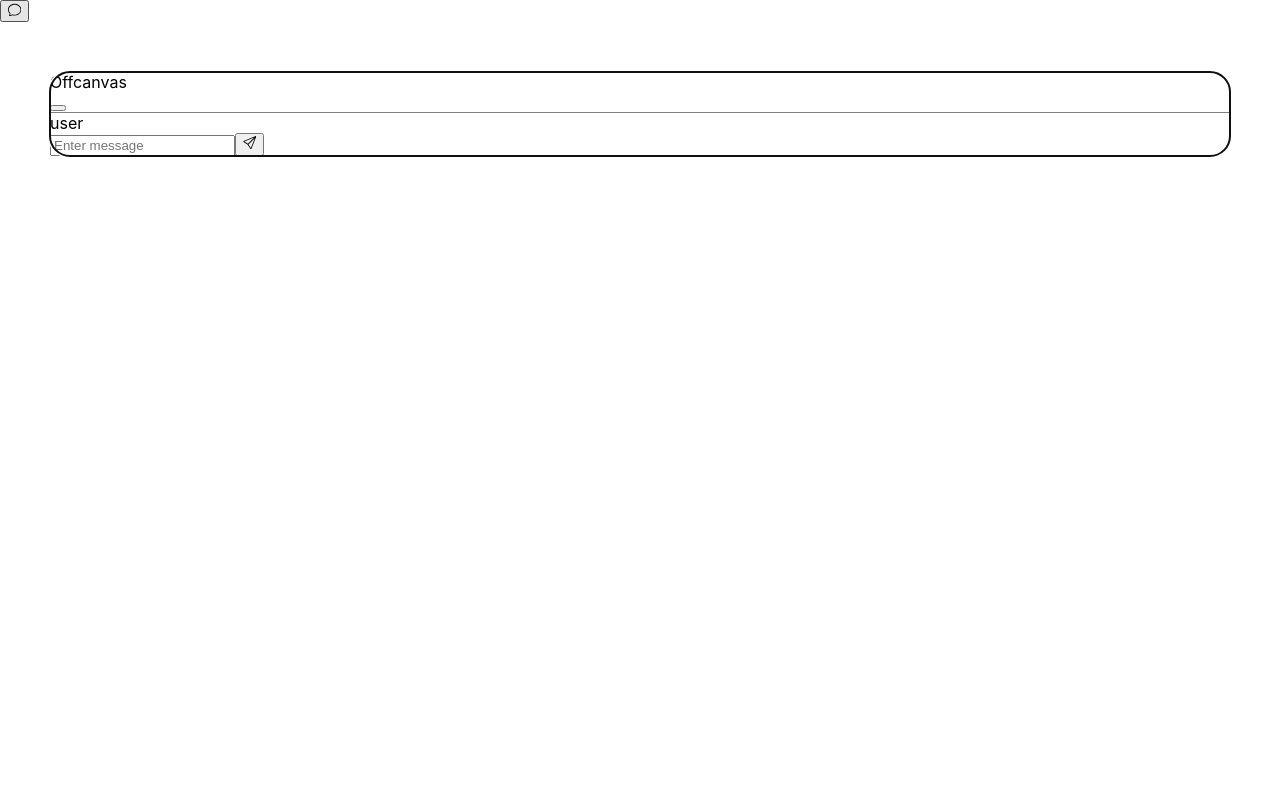
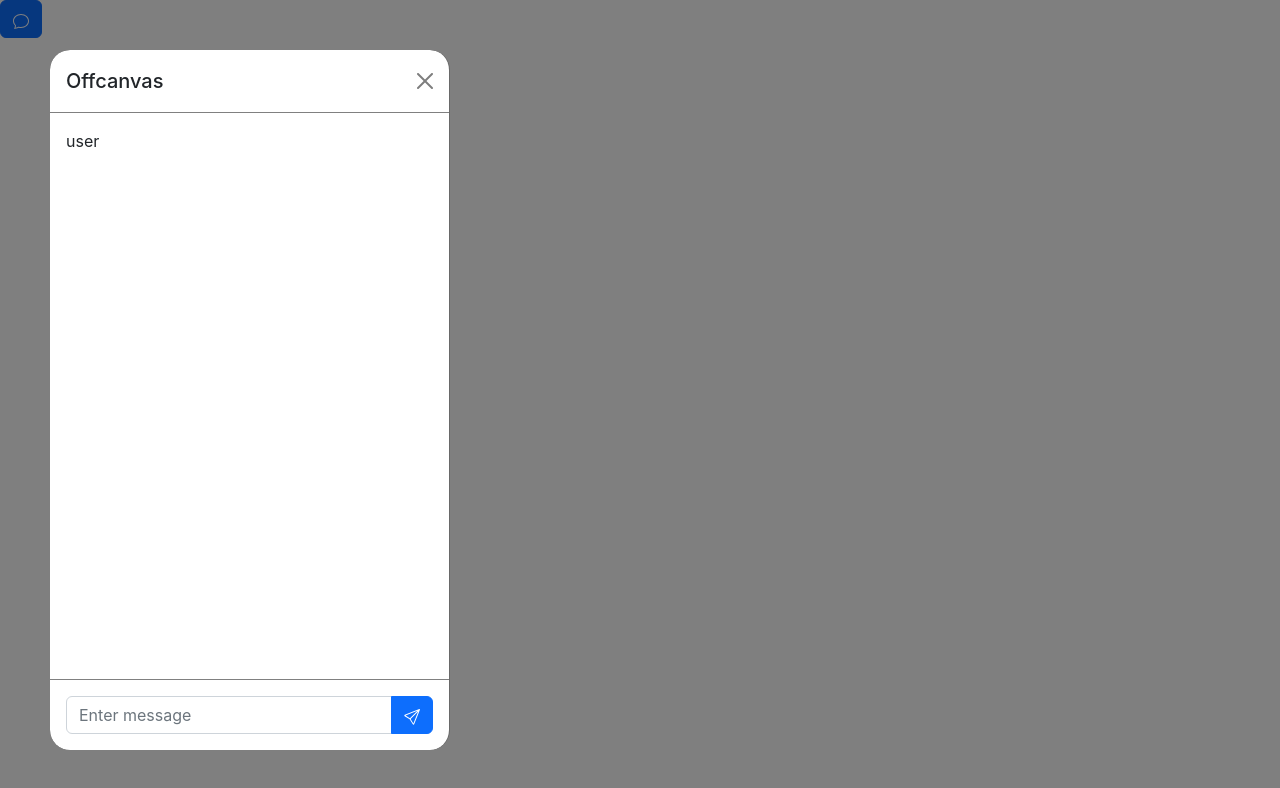
Before and after one commit to cairnswm/cairnsgames.chat, a React app: page / in a window 1280 px wide. Built offline with nearby package versions, Linux system fonts and the light colour scheme.

Commit message:
Use Bookstrap CDN for bootstrap example page

```diff
--- a/public/index.html
+++ b/public/index.html
@@ -10,6 +10,7 @@
       content="Web site created using create-react-app"
     />
     <link rel="apple-touch-icon" href="%PUBLIC_URL%/logo192.png" />
+    <link href="https://cdn.jsdelivr.net/npm/bootstrap@5.2.3/dist/css/bootstrap.min.css" rel="stylesheet" integrity="sha384-rbsA2VBKQhggwzxH7pPCaAqO46MgnOM80zW1RWuH61DGLwZJEdK2Kadq2F9CUG65" crossorigin="anonymous">
     <!--
       manifest.json provides metadata used when your web app is installed on a
       user's mobile device or desktop. See https://developers.google.com/web/fundamentals/web-app-manifest/
--- a/src/components/chat.js
+++ b/src/components/chat.js
@@ -1,6 +1,6 @@
 import React, { useState } from "react";
 import Button from "react-bootstrap/Button";
-import { Form, Offcanvas, Row, Col } from "react-bootstrap";
+import { Form, Offcanvas, Row, Col, InputGroup } from "react-bootstrap";
 import { Send, Chat } from "react-bootstrap-icons";
 
 function ChatDialog({ system, start, apikey, onSend }) {
@@ -33,7 +33,7 @@ function ChatDialog({ system, start, apikey, onSend }) {
 
   return (
     <>
-      <Button variant="primary" onClick={handleShow}>
+      <Button variant="primary" onClick={handleShow} >
         <Chat />
       </Button>
 
@@ -56,11 +56,14 @@ function ChatDialog({ system, start, apikey, onSend }) {
             </Row>
           ))}
         </Offcanvas.Body>
-        <Offcanvas.Header>
+        <Offcanvas.Header
+          style={{ borderTop: "1px solid grey" }}>
+            <InputGroup>
             <Form.Control type="text" placeholder="Enter message" value={msg} onChange={ev => setMsg(ev.target.value)} />
           <Button variant="primary" onClick={send}>
             <Send />
           </Button>
+          </InputGroup>
         </Offcanvas.Header>
       </Offcanvas>
     </>
```
